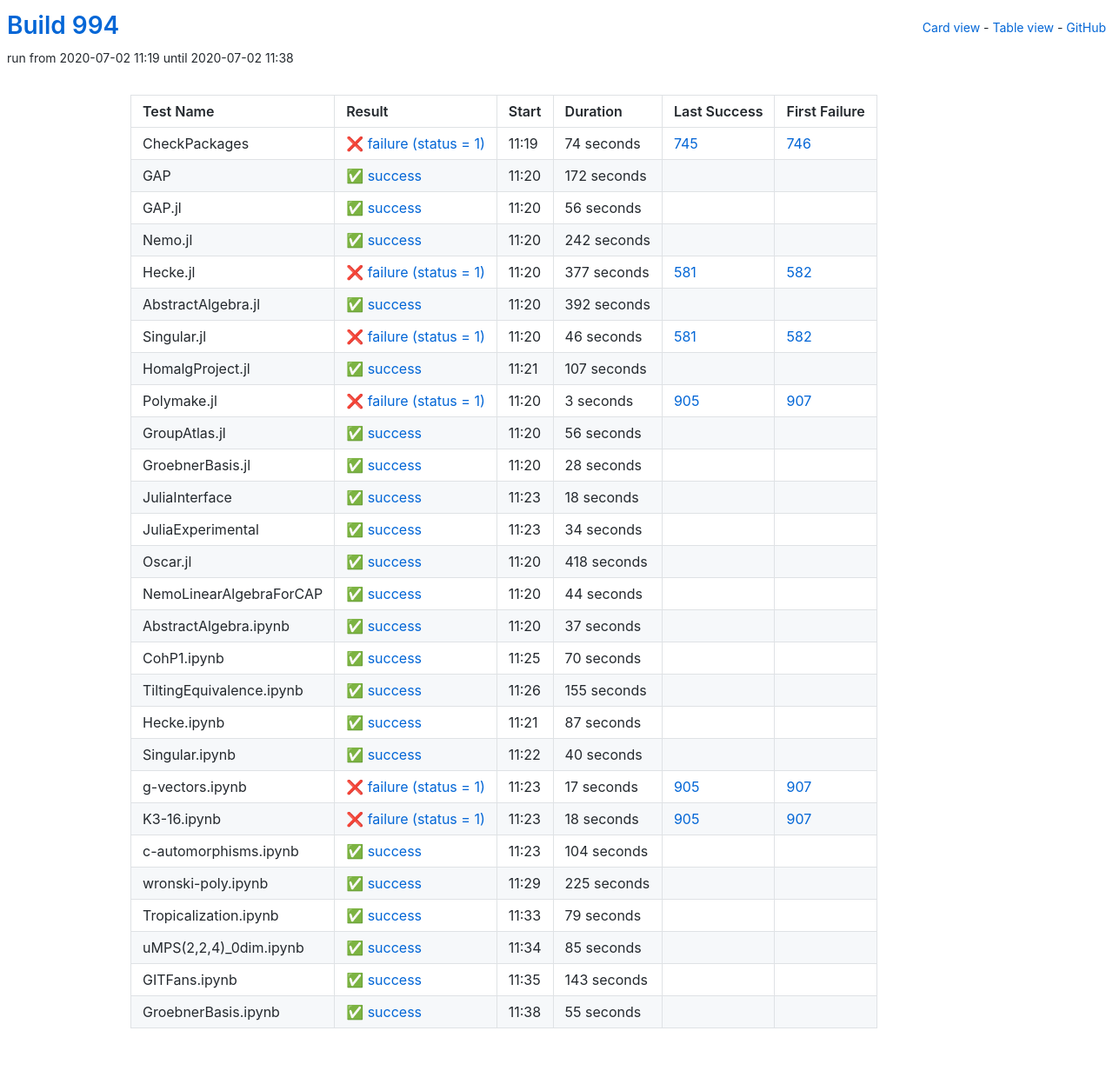
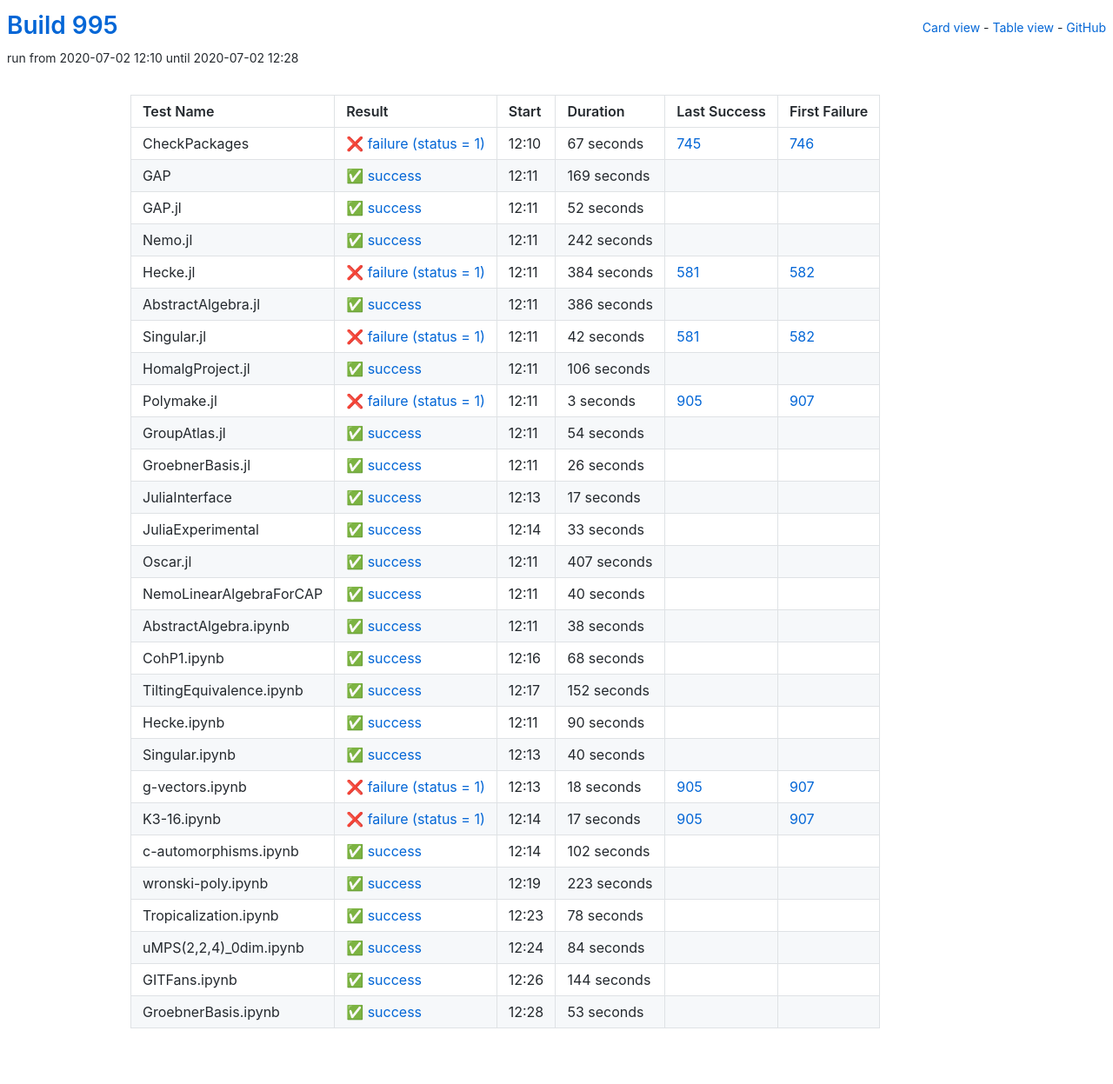
Before and after one commit to oscar-system/oscar-ci-status-1.4, a Jekyll site: the page built from table.html, in a window 1280 px wide. Shown: the whole page at 87% size. Built offline with Jekyll 4.4.1, drawn with Linux system fonts in a browser that asks for light colours.

Commit message:
Build #995

```diff
--- a/_data/ci.yml
+++ b/_data/ci.yml
@@ -1,6 +1,6 @@
 ---
-build: 994
-build_url: https://oscarci.mathematik.uni-kl.de/job/oscar-julia-1.4/994/
+build: 995
+build_url: https://oscarci.mathematik.uni-kl.de/job/oscar-julia-1.4/995/
 job: oscar-julia-1.4
 organization: oscar-system
 repo: oscar-ci-status-1.4
@@ -8,44 +8,44 @@ repourl: https://github.com/oscar-system/oscar-ci-status-1.4
 tests:
 - name: CheckPackages
   id: checkpackages
-  log: https://oscarci.mathematik.uni-kl.de/job/oscar-julia-1.4/994/artifact/logs/build-994/CheckPackages.log
-  start: 2020-07-02 11:19
+  log: https://oscarci.mathematik.uni-kl.de/job/oscar-julia-1.4/995/artifact/logs/build-995/CheckPackages.log
+  start: 2020-07-02 12:10
   success: false
   exitcode: 1
   status: failure
-  duration: 74
+  duration: 67
   last_success: 745
   last_success_url: https://oscarci.mathematik.uni-kl.de/job/oscar-julia-1.4/745/
   first_failure: 746
   first_failure_url: https://oscarci.mathematik.uni-kl.de/job/oscar-julia-1.4/746/
 - name: GAP
   id: gap
-  log: https://oscarci.mathematik.uni-kl.de/job/oscar-julia-1.4/994/artifact/logs/build-994/GAP.log
-  start: 2020-07-02 11:20
+  log: https://oscarci.mathematik.uni-kl.de/job/oscar-julia-1.4/995/artifact/logs/build-995/GAP.log
+  start: 2020-07-02 12:11
   success: true
   exitcode: 0
   status: success
-  duration: 172
+  duration: 169
   last_success: false
   last_success_url:
   first_failure: false
   first_failure_url:
 - name: GAP.jl
   id: gap-jl
-  log: https://oscarci.mathematik.uni-kl.de/job/oscar-julia-1.4/994/artifact/logs/build-994/GAP.jl.log
-  start: 2020-07-02 11:20
+  log: https://oscarci.mathematik.uni-kl.de/job/oscar-julia-1.4/995/artifact/logs/build-995/GAP.jl.log
+  start: 2020-07-02 12:11
   success: true
   exitcode: 0
   status: success
-  duration: 56
+  duration: 52
   last_success: false
   last_success_url:
   first_failure: false
   first_failure_url:
 - name: Nemo.jl
   id: nemo-jl
-  log: https://oscarci.mathematik.uni-kl.de/job/oscar-julia-1.4/994/artifact/logs/build-994/Nemo.jl.log
-  start: 2020-07-02 11:20
+  log: https://oscarci.mathematik.uni-kl.de/job/oscar-julia-1.4/995/artifact/logs/build-995/Nemo.jl.log
+  start: 2020-07-02 12:11
   success: true
   exitcode: 0
   status: success
@@ -56,56 +56,56 @@ tests:
   first_failure_url:
 - name: Hecke.jl
   id: hecke-jl
-  log: https://oscarci.mathematik.uni-kl.de/job/oscar-julia-1.4/994/artifact/logs/build-994/Hecke.jl.log
-  start: 2020-07-02 11:20
+  log: https://oscarci.mathematik.uni-kl.de/job/oscar-julia-1.4/995/artifact/logs/build-995/Hecke.jl.log
+  start: 2020-07-02 12:11
   success: false
   exitcode: 1
   status: failure
-  duration: 377
+  duration: 384
   last_success: 581
   last_success_url: https://oscarci.mathematik.uni-kl.de/job/oscar-julia-1.4/581/
   first_failure: 582
   first_failure_url: https://oscarci.mathematik.uni-kl.de/job/oscar-julia-1.4/582/
 - name: AbstractAlgebra.jl
   id: abstractalgebra-jl
-  log: https://oscarci.mathematik.uni-kl.de/job/oscar-julia-1.4/994/artifact/logs/build-994/AbstractAlgebra.jl.log
-  start: 2020-07-02 11:20
+  log: https://oscarci.mathematik.uni-kl.de/job/oscar-julia-1.4/995/artifact/logs/build-995/AbstractAlgebra.jl.log
+  start: 2020-07-02 12:11
   success: true
   exitcode: 0
   status: success
-  duration: 392
+  duration: 386
   last_success: false
   last_success_url:
   first_failure: false
   first_failure_url:
 - name: Singular.jl
   id: singular-jl
-  log: https://oscarci.mathematik.uni-kl.de/job/oscar-julia-1.4/994/artifact/logs/build-994/Singular.jl.log
-  start: 2020-07-02 11:20
+  log: https://oscarci.mathematik.uni-kl.de/job/oscar-julia-1.4/995/artifact/logs/build-995/Singular.jl.log
+  start: 2020-07-02 12:11
   success: false
   exitcode: 1
   status: failure
-  duration: 46
+  duration: 42
   last_success: 581
   last_success_url: https://oscarci.mathematik.uni-kl.de/job/oscar-julia-1.4/581/
   first_failure: 582
   first_failure_url: https://oscarci.mathematik.uni-kl.de/job/oscar-julia-1.4/582/
 - name: HomalgProject.jl
   id: homalgproject-jl
-  log: https://oscarci.mathematik.uni-kl.de/job/oscar-julia-1.4/994/artifact/logs/build-994/HomalgProject.jl.log
-  start: 2020-07-02 11:21
+  log: https://oscarci.mathematik.uni-kl.de/job/oscar-julia-1.4/995/artifact/logs/build-995/HomalgProject.jl.log
+  start: 2020-07-02 12:11
   success: true
   exitcode: 0
   status: success
-  duration: 107
+  duration: 106
   last_success: false
   last_success_url:
   first_failure: false
   first_failure_url:
 - name: Polymake.jl
   id: polymake-jl
-  log: https://oscarci.mathematik.uni-kl.de/job/oscar-julia-1.4/994/artifact/logs/build-994/Polymake.jl.log
-  start: 2020-07-02 11:20
+  log: https://oscarci.mathematik.uni-kl.de/job/oscar-julia-1.4/995/artifact/logs/build-995/Polymake.jl.log
+  start: 2020-07-02 12:11
   success: false
   exitcode: 1
   status: failure
@@ -116,128 +116,128 @@ tests:
   first_failure_url: https://oscarci.mathematik.uni-kl.de/job/oscar-julia-1.4/907/
 - name: GroupAtlas.jl
   id: groupatlas-jl
-  log: https://oscarci.mathematik.uni-kl.de/job/oscar-julia-1.4/994/artifact/logs/build-994/GroupAtlas.jl.log
-  start: 2020-07-02 11:20
+  log: https://oscarci.mathematik.uni-kl.de/job/oscar-julia-1.4/995/artifact/logs/build-995/GroupAtlas.jl.log
+  start: 2020-07-02 12:11
   success: true
   exitcode: 0
   status: success
-  duration: 56
+  duration: 54
   last_success: false
   last_success_url:
   first_failure: false
   first_failure_url:
 - name: GroebnerBasis.jl
   id: groebnerbasis-jl
-  log: https://oscarci.mathematik.uni-kl.de/job/oscar-julia-1.4/994/artifact/logs/build-994/GroebnerBasis.jl.log
-  start: 2020-07-02 11:20
+  log: https://oscarci.mathematik.uni-kl.de/job/oscar-julia-1.4/995/artifact/logs/build-995/GroebnerBasis.jl.log
+  start: 2020-07-02 12:11
   success: true
   exitcode: 0
   status: success
-  duration: 28
+  duration: 26
   last_success: false
   last_success_url:
   first_failure: false
   first_failure_url:
 - name: JuliaInterface
   id: juliainterface
-  log: https://oscarci.mathematik.uni-kl.de/job/oscar-julia-1.4/994/artifact/logs/build-994/JuliaInterface.log
-  start: 2020-07-02 11:23
+  log: https://oscarci.mathematik.uni-kl.de/job/oscar-julia-1.4/995/artifact/logs/build-995/JuliaInterface.log
+  start: 2020-07-02 12:13
   success: true
   exitcode: 0
   status: success
-  duration: 18
+  duration: 17
   last_success: false
   last_success_url:
   first_failure: false
   first_failure_url:
 - name: JuliaExperimental
   id: juliaexperimental
-  log: https://oscarci.mathematik.uni-kl.de/job/oscar-julia-1.4/994/artifact/logs/build-994/JuliaExperimental.log
-  start: 2020-07-02 11:23
+  log: https://oscarci.mathematik.uni-kl.de/job/oscar-julia-1.4/995/artifact/logs/build-995/JuliaExperimental.log
+  start: 2020-07-02 12:14
   success: true
   exitcode: 0
   status: success
-  duration: 34
+  duration: 33
   last_success: false
   last_success_url:
   first_failure: false
   first_failure_url:
 - name: Oscar.jl
   id: oscar-jl
-  log: https://oscarci.mathematik.uni-kl.de/job/oscar-julia-1.4/994/artifact/logs/build-994/Oscar.jl.log
-  start: 2020-07-02 11:20
+  log: https://oscarci.mathematik.uni-kl.de/job/oscar-julia-1.4/995/artifact/logs/build-995/Oscar.jl.log
+  start: 2020-07-02 12:11
   success: true
   exitcode: 0
   status: success
-  duration: 418
+  duration: 407
   last_success: false
   last_success_url:
   first_failure: false
   first_failure_url:
 - name: NemoLinearAlgebraForCAP
   id: nemolinearalgebraforcap
-  log: https://oscarci.mathematik.uni-kl.de/job/oscar-julia-1.4/994/artifact/logs/build-994/NemoLinearAlgebraForCAP.log
-  start: 2020-07-02 11:20
+  log: https://oscarci.mathematik.uni-kl.de/job/oscar-julia-1.4/995/artifact/logs/build-995/NemoLinearAlgebraForCAP.log
+  start: 2020-07-02 12:11
   success: true
   exitcode: 0
   status: success
-  duration: 44
+  duration: 40
   last_success: false
   last_success_url:
   first_failure: false
   first_failure_url:
 - name: AbstractAlgebra.ipynb
   id: abstractalgebra-ipynb
-  log: https://oscarci.mathematik.uni-kl.de/job/oscar-julia-1.4/994/artifact/logs/build-994/AbstractAlgebra.ipynb.log
-  start: 2020-07-02 11:20
+  log: https://oscarci.mathematik.uni-kl.de/job/oscar-julia-1.4/995/artifact/logs/build-995/AbstractAlgebra.ipynb.log
+  start: 2020-07-02 12:11
   success: true
   exitcode: 0
   status: success
-  duration: 37
+  duration: 38
   last_success: false
   last_success_url:
   first_failure: false
   first_failure_url:
 - name: CohP1.ipynb
   id: cohp1-ipynb
-  log: https://oscarci.mathematik.uni-kl.de/job/oscar-julia-1.4/994/artifact/logs/build-994/CohP1.ipynb.log
-  start: 2020-07-02 11:25
+  log: https://oscarci.mathematik.uni-kl.de/job/oscar-julia-1.4/995/artifact/logs/build-995/CohP1.ipynb.log
+  start: 2020-07-02 12:16
   success: true
   exitcode: 0
   status: success
-  duration: 70
+  duration: 68
   last_success: false
   last_success_url:
   first_failure: false
   first_failure_url:
 - name: TiltingEquivalence.ipynb
   id: tiltingequivalence-ipynb
-  log: https://oscarci.mathematik.uni-kl.de/job/oscar-julia-1.4/994/artifact/logs/build-994/TiltingEquivalence.ipynb.log
-  start: 2020-07-02 11:26
+  log: https://oscarci.mathematik.uni-kl.de/job/oscar-julia-1.4/995/artifact/logs/build-995/TiltingEquivalence.ipynb.log
+  start: 2020-07-02 12:17
   success: true
   exitcode: 0
   status: success
-  duration: 155
+  duration: 152
   last_success: false
   last_success_url:
   first_failure: false
   first_failure_url:
 - name: Hecke.ipynb
   id: hecke-ipynb
-  log: https://oscarci.mathematik.uni-kl.de/job/oscar-julia-1.4/994/artifact/logs/build-994/Hecke.ipynb.log
-  start: 2020-07-02 11:21
+  log: https://oscarci.mathematik.uni-kl.de/job/oscar-julia-1.4/995/artifact/logs/build-995/Hecke.ipynb.log
+  start: 2020-07-02 12:11
   success: true
   exitcode: 0
   status: success
-  duration: 87
+  duration: 90
   last_success: false
   last_success_url:
   first_failure: false
   first_failure_url:
 - name: Singular.ipynb
   id: singular-ipynb
-  log: https://oscarci.mathematik.uni-kl.de/job/oscar-julia-1.4/994/artifact/logs/build-994/Singular.ipynb.log
-  start: 2020-07-02 11:22
+  log: https://oscarci.mathematik.uni-kl.de/job/oscar-julia-1.4/995/artifact/logs/build-995/Singular.ipynb.log
+  start: 2020-07-02 12:13
   success: true
   exitcode: 0
   status: success
@@ -248,8 +248,20 @@ tests:
   first_failure_url:
 - name: g-vectors.ipynb
   id: g-vectors-ipynb
-  log: https://oscarci.mathematik.uni-kl.de/job/oscar-julia-1.4/994/artifact/logs/build-994/g-vectors.ipynb.log
-  start: 2020-07-02 11:23
+  log: https://oscarci.mathematik.uni-kl.de/job/oscar-julia-1.4/995/artifact/logs/build-995/g-vectors.ipynb.log
+  start: 2020-07-02 12:13
+  success: false
+  exitcode: 1
+  status: failure
+  duration: 18
+  last_success: 905
+  last_success_url: https://oscarci.mathematik.uni-kl.de/job/oscar-julia-1.4/905/
+  first_failure: 907
+  first_failure_url: https://oscarci.mathematik.uni-kl.de/job/oscar-julia-1.4/907/
+- name: K3-16.ipynb
+  id: k3-16-ipynb
+  log: https://oscarci.mathematik.uni-kl.de/job/oscar-julia-1.4/995/artifact/logs/build-995/K3-16.ipynb.log
+  start: 2020-07-02 12:14
   success: false
   exitcode: 1
   status: failure
@@ -258,86 +270,74 @@ tests:
   last_success_url: https://oscarci.mathematik.uni-kl.de/job/oscar-julia-1.4/905/
   first_failure: 907
   first_failure_url: https://oscarci.mathematik.uni-kl.de/job/oscar-julia-1.4/907/
-- name: K3-16.ipynb
-  id: k3-16-ipynb
-  log: https://oscarci.mathematik.uni-kl.de/job/oscar-julia-1.4/994/artifact/logs/build-994/K3-16.ipynb.log
-  start: 2020-07-02 11:23
-  success: false
-  exitcode: 1
-  status: failure
-  duration: 18
-  last_success: 905
-  last_success_url: https://oscarci.mathematik.uni-kl.de/job/oscar-julia-1.4/905/
-  first_failure: 907
-  first_failure_url: https://oscarci.mathematik.uni-kl.de/job/oscar-julia-1.4/907/
 - name: c-automorphisms.ipynb
   id: c-automorphisms-ipynb
-  log: https://oscarci.mathematik.uni-kl.de/job/oscar-julia-1.4/994/artifact/logs/build-994/c-automorphisms.ipynb.log
-  start: 2020-07-02 11:23
+  log: https://oscarci.mathematik.uni-kl.de/job/oscar-julia-1.4/995/artifact/logs/build-995/c-automorphisms.ipynb.log
+  start: 2020-07-02 12:14
   success: true
   exitcode: 0
   status: success
-  duration: 104
+  duration: 102
   last_success: false
   last_success_url:
   first_failure: false
   first_failure_url:
 - name: wronski-poly.ipynb
   id: wronski-poly-ipynb
-  log: https://oscarci.mathematik.uni-kl.de/job/oscar-julia-1.4/994/artifact/logs/build-994/wronski-poly.ipynb.log
-  start: 2020-07-02 11:29
+  log: https://oscarci.mathematik.uni-kl.de/job/oscar-julia-1.4/995/artifact/logs/build-995/wronski-poly.ipynb.log
+  start: 2020-07-02 12:19
   success: true
   exitcode: 0
   status: success
-  duration: 225
+  duration: 223
   last_success: false
   last_success_url:
   first_failure: false
   first_failure_url:
 - name: Tropicalization.ipynb
   id: tropicalization-ipynb
-  log: https://oscarci.mathematik.uni-kl.de/job/oscar-julia-1.4/994/artifact/logs/build-994/Tropicalization.ipynb.log
-  start: 2020-07-02 11:33
+  log: https://oscarci.mathematik.uni-kl.de/job/oscar-julia-1.4/995/artifact/logs/build-995/Tropicalization.ipynb.log
+  start: 2020-07-02 12:23
   success: true
   exitcode: 0
   status: success
-  duration: 79
+  duration: 78
   last_success: false
   last_success_url:
   first_failure: false
   first_failure_url:
 - name: uMPS(2,2,4)_0dim.ipynb
   id: umps-2-2-4-0dim-ipynb
-  log: https://oscarci.mathematik.uni-kl.de/job/oscar-julia-1.4/994/artifact/logs/build-994/uMPS-2-2-4-_0dim.ipynb.log
-  start: 2020-07-02 11:34
+  log: https://oscarci.mathematik.uni-kl.de/job/oscar-julia-1.4/995/artifact/logs/build-995/uMPS-2-2-4-_0dim.ipynb.log
+  start: 2020-07-02 12:24
   success: true
   exitcode: 0
   status: success
-  duration: 85
+  duration: 84
   last_success: false
   last_success_url:
   first_failure: false
   first_failure_url:
 - name: GITFans.ipynb
   id: gitfans-ipynb
-  log: https://oscarci.mathematik.uni-kl.de/job/oscar-julia-1.4/994/artifact/logs/build-994/GITFans.ipynb.log
-  start: 2020-07-02 11:35
+  log: https://oscarci.mathematik.uni-kl.de/job/oscar-julia-1.4/995/artifact/logs/build-995/GITFans.ipynb.log
+  start: 2020-07-02 12:26
   success: true
   exitcode: 0
   status: success
-  duration: 143
+  duration: 144
   last_success: false
   last_success_url:
   first_failure: false
   first_failure_url:
 - name: GroebnerBasis.ipynb
   id: groebnerbasis-ipynb
-  log: https://oscarci.mathematik.uni-kl.de/job/oscar-julia-1.4/994/artifact/logs/build-994/GroebnerBasis.ipynb.log
-  start: 2020-07-02 11:38
+  log: https://oscarci.mathematik.uni-kl.de/job/oscar-julia-1.4/995/artifact/logs/build-995/GroebnerBasis.ipynb.log
+  start: 2020-07-02 12:28
   success: true
   exitcode: 0
   status: success
-  duration: 55
+  duration: 53
   last_success: false
   last_success_url:
   first_failure: false
```
Also changed, not shown: README.md.
